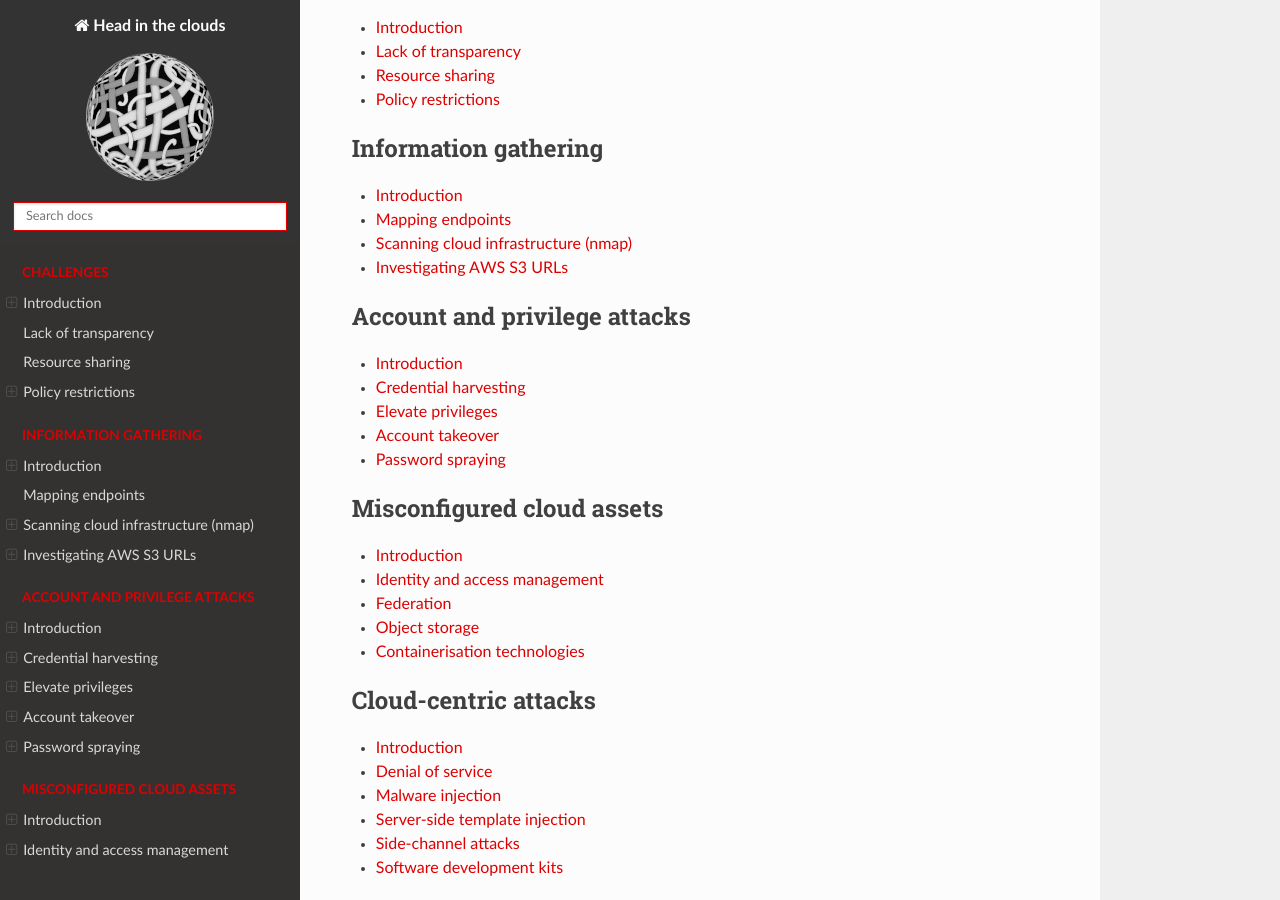
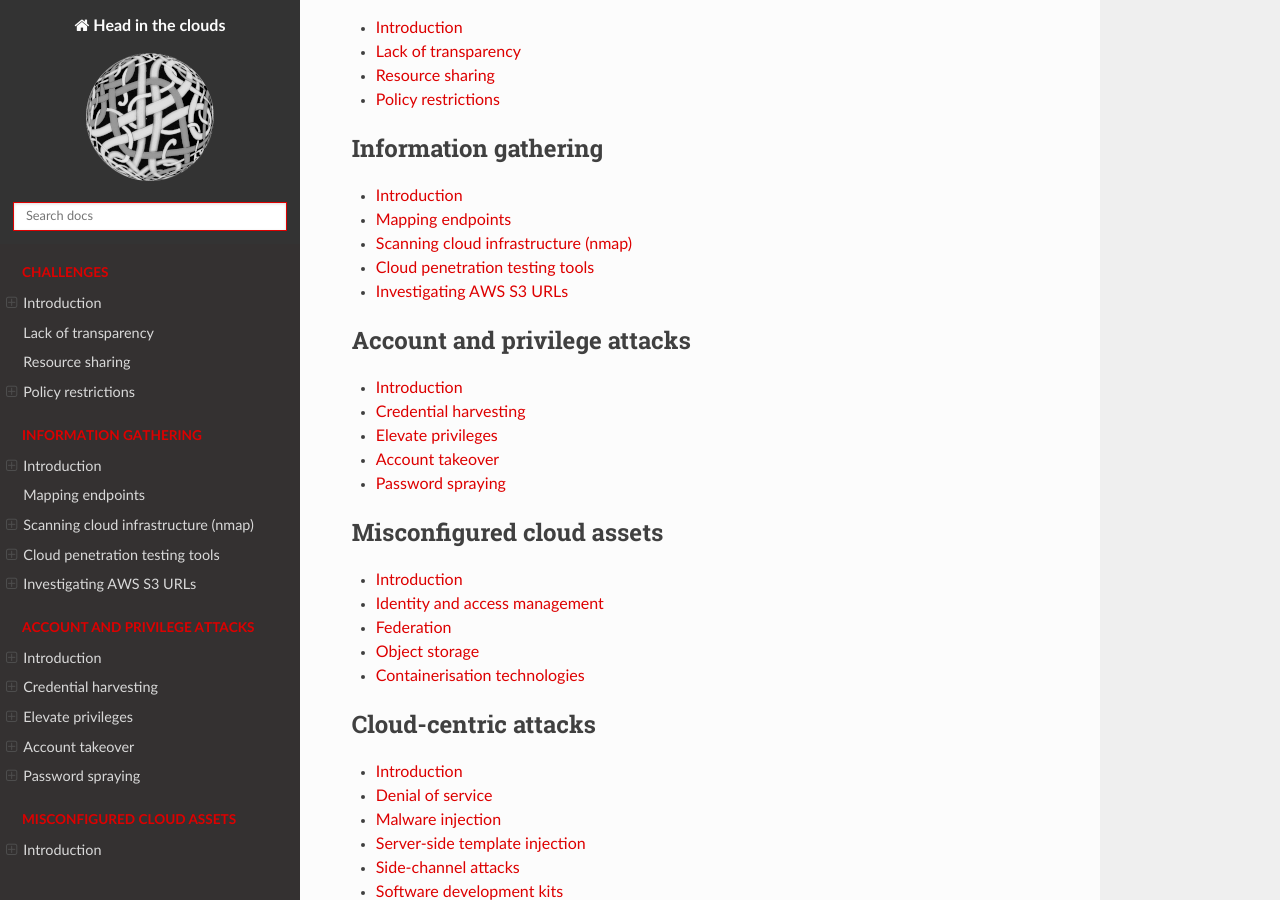
Before and after one commit to tymyrddin/red-cloud, a Sphinx documentation site: the page built from source/index.rst, in a window 1280 px wide and 900 px high, scrolled down 360 px. Built offline with Sphinx 7.4.7 and the Read the Docs theme 2.0.0, drawn with Linux system fonts in a browser that asks for light colours.

Commit message:
Version 0.1

```diff
--- a/source/index.rst
+++ b/source/index.rst
@@ -25,6 +25,7 @@
    docs/recon/README.md
    docs/recon/map.md
    docs/recon/scanning.md
+   docs/recon/tools.md
    docs/recon/s3-urls.md
 
 .. toctree::
```
